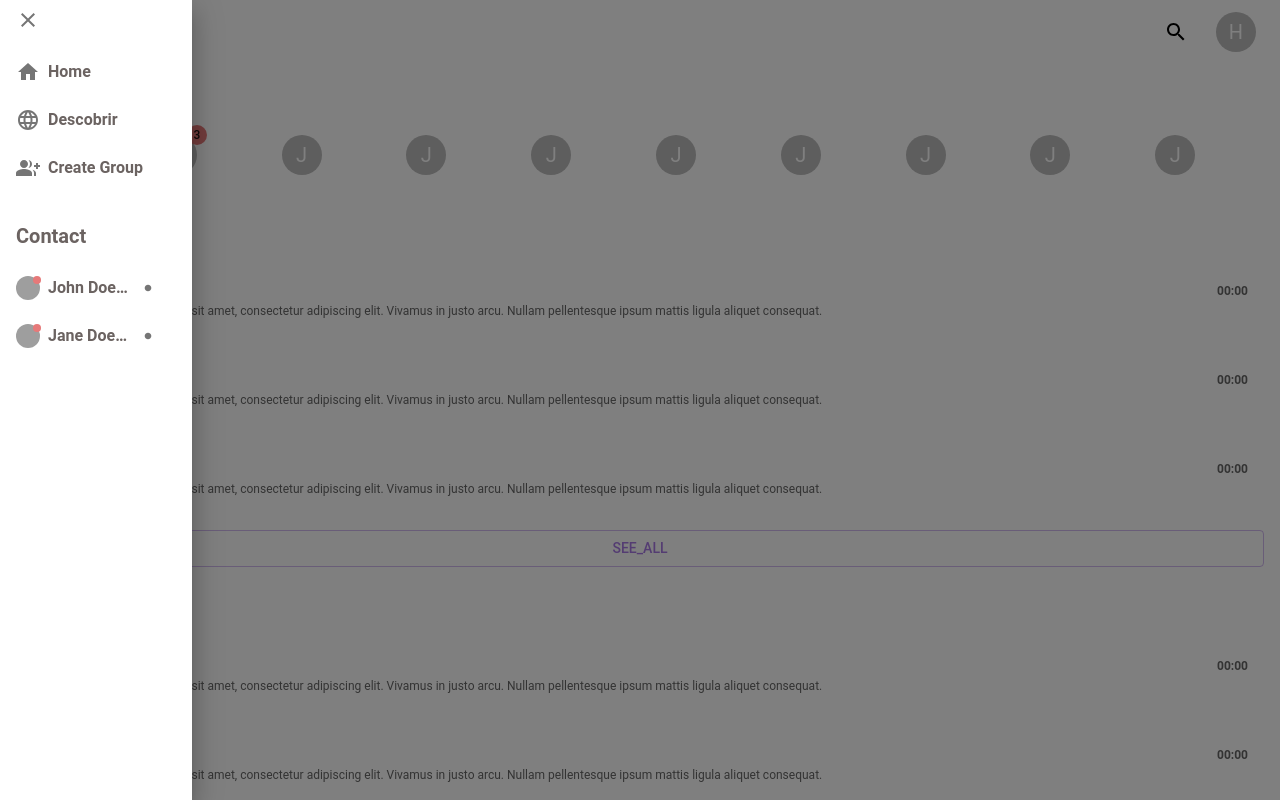
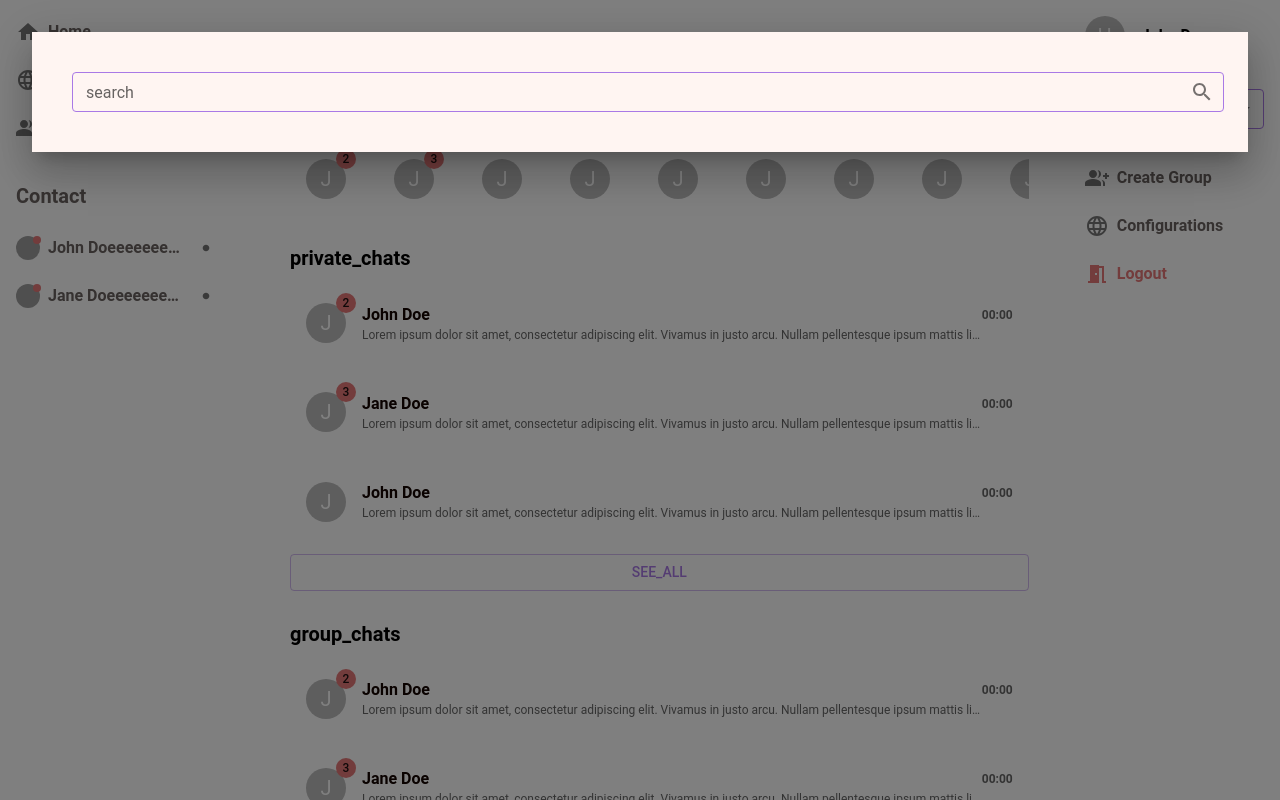
Before and after one commit to rafaeldellaquila/lotchats, a React (Vite) app: page / in a window 1280 px wide. Both pictures are taken after a click on the button "search". Shown: the top 800 px of the page. Built offline with nearby package versions, Linux system fonts and the light colour scheme; grey boxes are pictures that could not be loaded.

Commit message:
:lipstick: appbar adjustments and layout creation to enhance drawer responsiveness behavior.

```diff
--- a/src/components/Navbar/CommunityDrawer/index.tsx
+++ /dev/null
@@ -1,86 +0,0 @@
-import {
-  Home as HomeIcon,
-  Language as LanguageIcon,
-  GroupAdd as GroupAddIcon,
-  Circle as CircleIcon
-} from '@mui/icons-material'
-import {
-  Typography,
-  Avatar,
-  List,
-  ListItem,
-  ListItemIcon,
-  ListItemText,
-  Divider,
-  Badge
-} from '@mui/material'
-import { useTranslation } from 'react-i18next'
-
-import { primaryTypographyStyles } from '../styles'
-
-import { DrawerProps } from '@/@types/common'
-import Drawer from '@/components/shared/Drawer'
-
-const menuItems = [
-  { icon: <HomeIcon />, text: 'home' },
-  { icon: <LanguageIcon />, text: 'discover' },
-  { icon: <GroupAddIcon />, text: 'create_group' }
-]
-
-const contacts = [
-  {
-    name: 'John Doeeeeeeeeeeeeeeeeeeeeeeeeeeeeeeee',
-    avatar: '/path/to/avatar1.jpg',
-    status: 'online'
-  },
-  {
-    name: 'Jane Doeeeeeeeeeeeeeeeeeeeeeeeeeeeeeeeeee',
-    avatar: '/path/to/avatar2.jpg',
-    status: 'offline'
-  }
-]
-
-const CommunityDrawer: React.FC<DrawerProps> = ({ isOpen, toggle }) => {
-  const { t } = useTranslation()
-
-  return (
-    <Drawer isOpen={isOpen} toggle={toggle} anchor='left'>
-      <List>
-        {menuItems.map((item, index) => (
-          <ListItem key={index}>
-            <ListItemIcon>{item.icon}</ListItemIcon>
-            <ListItemText
-              primary={t(item.text)}
-              primaryTypographyProps={primaryTypographyStyles()}
-            />
-          </ListItem>
-        ))}
-        <Divider sx={{ m: '.5rem', borderColor: 'transparent' }} />
-        <Typography variant='h1' sx={{ p: 2 }} color='grey.100'>
-          {t('contact')}
-        </Typography>
-        {contacts.map((contact, index) => (
-          <ListItem key={index}>
-            <ListItemIcon>
-              <Badge color='error' overlap='circular' variant='dot'>
-                <Avatar src={contact.avatar} sx={{ width: 24, height: 24 }} />
-              </Badge>
-            </ListItemIcon>
-            <ListItemText
-              primary={contact.name}
-              sx={{
-                mr: '1rem'
-              }}
-              primaryTypographyProps={primaryTypographyStyles()}
-            />
-            <ListItemIcon>
-              <CircleIcon sx={{ width: 8, height: 8 }} />
-            </ListItemIcon>
-          </ListItem>
-        ))}
-      </List>
-    </Drawer>
-  )
-}
-
-export default CommunityDrawer
--- a/src/components/Navbar/index.tsx
+++ b/src/components/Navbar/index.tsx
@@ -5,18 +5,22 @@ import {
   IconButton,
   Toolbar,
   Typography,
-  Avatar
+  Avatar,
+  useMediaQuery,
+  useTheme
 } from '@mui/material'
 import { useTranslation } from 'react-i18next'
 
-import CommunityDrawer from './CommunityDrawer'
-import SearchModal from './SearchModal'
-import UserDrawer from './UserDrawer'
+import CommunitySideMenu from '../shared/CommunitySideMenu'
+import Drawer from '../shared/Drawer'
+import SearchModal from '../shared/SearchModal'
+import UserSideMenu from '../shared/UserSideMenu'
 
 import { useToggle } from '@/hooks/utils/useToggle'
 
 const NavBar: React.FC = () => {
   const { t } = useTranslation()
+  const isLargeScreen = useMediaQuery(useTheme().breakpoints.up('lg'))
   const [isCommunityDrawerOpen, toggleCommunityDrawer] = useToggle()
   const [isUserDrawerOpen, toggleUserDrawer] = useToggle()
   const [isModalOpen, toggleModalOpen] = useToggle()
@@ -25,6 +29,8 @@ const NavBar: React.FC = () => {
     <Box sx={{ flexGrow: 1 }}>
       <AppBar position='static' color='transparent' elevation={0}>
         <Toolbar>
+          {!isLargeScreen && (
+            <>
               <IconButton
                 size='large'
                 edge='start'
@@ -35,9 +41,20 @@ const NavBar: React.FC = () => {
               >
                 <MenuIcon />
               </IconButton>
+              <Drawer
+                isOpen={isCommunityDrawerOpen}
+                toggle={toggleCommunityDrawer}
+                anchor='left'
+              >
+                <CommunitySideMenu />
+              </Drawer>
+            </>
+          )}
+
           <Typography variant='h6' component='div' sx={{ flexGrow: 1 }}>
             {t('home')}
           </Typography>
+
           <IconButton
             size='large'
             edge='start'
@@ -48,15 +65,22 @@ const NavBar: React.FC = () => {
           >
             <SearchIcon />
           </IconButton>
+          <SearchModal isOpen={isModalOpen} toggle={toggleModalOpen} />
+
+          {!isLargeScreen && (
+            <>
               <Avatar onClick={toggleUserDrawer}>H</Avatar>
+              <Drawer
+                isOpen={isUserDrawerOpen}
+                toggle={toggleUserDrawer}
+                anchor='right'
+              >
+                <UserSideMenu />
+              </Drawer>
+            </>
+          )}
         </Toolbar>
       </AppBar>
-      <CommunityDrawer
-        isOpen={isCommunityDrawerOpen}
-        toggle={toggleCommunityDrawer}
-      />
-      <UserDrawer isOpen={isUserDrawerOpen} toggle={toggleUserDrawer} />
-      <SearchModal isOpen={isModalOpen} toggle={toggleModalOpen} />
     </Box>
   )
 }
--- /dev/null
+++ b/src/components/shared/CommunitySideMenu/index.tsx
@@ -0,0 +1,81 @@
+import {
+  Home as HomeIcon,
+  Language as LanguageIcon,
+  GroupAdd as GroupAddIcon,
+  Circle as CircleIcon
+} from '@mui/icons-material'
+import {
+  Typography,
+  Avatar,
+  List,
+  ListItem,
+  ListItemIcon,
+  ListItemText,
+  Divider,
+  Badge
+} from '@mui/material'
+import { useTranslation } from 'react-i18next'
+
+import { primaryTypographyStyles } from '@/components/Navbar/styles'
+
+const menuItems = [
+  { icon: <HomeIcon />, text: 'home' },
+  { icon: <LanguageIcon />, text: 'discover' },
+  { icon: <GroupAddIcon />, text: 'create_group' }
+]
+
+const contacts = [
+  {
+    name: 'John Doeeeeeeeeeeeeeeeeeeeeeeeeeeeeeeee',
+    avatar: '/path/to/avatar1.jpg',
+    status: 'online'
+  },
+  {
+    name: 'Jane Doeeeeeeeeeeeeeeeeeeeeeeeeeeeeeeeeee',
+    avatar: '/path/to/avatar2.jpg',
+    status: 'offline'
+  }
+]
+
+const CommunitySideMenu: React.FC = () => {
+  const { t } = useTranslation()
+
+  return (
+    <List>
+      {menuItems.map((item, index) => (
+        <ListItem key={index}>
+          <ListItemIcon>{item.icon}</ListItemIcon>
+          <ListItemText
+            primary={t(item.text)}
+            primaryTypographyProps={primaryTypographyStyles()}
+          />
+        </ListItem>
+      ))}
+      <Divider sx={{ m: '.5rem', borderColor: 'transparent' }} />
+      <Typography variant='h1' sx={{ p: 2 }} color='grey.100'>
+        {t('contact')}
+      </Typography>
+      {contacts.map((contact, index) => (
+        <ListItem key={index}>
+          <ListItemIcon>
+            <Badge color='error' overlap='circular' variant='dot'>
+              <Avatar src={contact.avatar} sx={{ width: 24, height: 24 }} />
+            </Badge>
+          </ListItemIcon>
+          <ListItemText
+            primary={contact.name}
+            sx={{
+              mr: '1rem'
+            }}
+            primaryTypographyProps={primaryTypographyStyles()}
+          />
+          <ListItemIcon>
+            <CircleIcon sx={{ width: 8, height: 8 }} />
+          </ListItemIcon>
+        </ListItem>
+      ))}
+    </List>
+  )
+}
+
+export default CommunitySideMenu
--- a/src/components/Navbar/SearchModal/index.tsx
+++ b/src/components/shared/SearchModal/index.tsx
@@ -10,9 +10,8 @@ import {
 } from '@mui/material'
 import { useTranslation } from 'react-i18next'
 
-import { searchModalStyles } from '../styles'
-
 import { DrawerProps } from '@/@types/common'
+import { searchModalStyles } from '@/components/Navbar/styles'
 
 const SearchModal: React.FC<DrawerProps> = ({ isOpen, toggle }) => {
   const { t } = useTranslation()
@@ -20,7 +19,11 @@ const SearchModal: React.FC<DrawerProps> = ({ isOpen, toggle }) => {
   return (
     <Modal open={isOpen} onClose={toggle} aria-labelledby='search-modal'>
       <Box sx={searchModalStyles}>
-        <FormControl sx={{ m: 1 }} variant='outlined' size='small'>
+        <FormControl
+          sx={{ m: 1, width: '100%' }}
+          variant='outlined'
+          size='small'
+        >
           <InputLabel htmlFor='adornment-search'>{t('search')}</InputLabel>
           <OutlinedInput
             id='adornment-search'
--- a/src/components/Navbar/UserDrawer/index.tsx
+++ b/src/components/shared/UserSideMenu/index.tsx
@@ -15,10 +15,7 @@ import {
 } from '@mui/material'
 import { useTranslation } from 'react-i18next'
 
-import { primaryTypographyStyles } from '../styles'
-
-import { DrawerProps } from '@/@types/common'
-import Drawer from '@/components/shared/Drawer'
+import { primaryTypographyStyles } from '@/components/Navbar/styles'
 import StatusSelect from '@/components/shared/StatusSelect'
 
 const menuItems = [
@@ -27,11 +24,11 @@ const menuItems = [
   { icon: <MeetingRoomIcon color='error' />, text: 'quit' }
 ]
 
-const UserDrawer: React.FC<DrawerProps> = ({ isOpen, toggle }) => {
+const UserSideMenu: React.FC = () => {
   const { t } = useTranslation()
 
   return (
-    <Drawer isOpen={isOpen} toggle={toggle} anchor='right'>
+    <Box>
       <Box
         sx={{
           display: 'flex',
@@ -66,8 +63,8 @@ const UserDrawer: React.FC<DrawerProps> = ({ isOpen, toggle }) => {
           </ListItem>
         ))}
       </List>
-    </Drawer>
+    </Box>
   )
 }
 
-export default UserDrawer
+export default UserSideMenu
--- /dev/null
+++ b/src/layout/AuthLayout/index.tsx
@@ -0,0 +1,65 @@
+// import { Box, useMediaQuery, useTheme } from '@mui/material'
+
+// import CommunitySideMenu from '@/components/shared/CommunitySideMenu'
+// import UserSideMenu from '@/components/shared/UserSideMenu'
+// import Navbar from '@components/Navbar'
+
+// const AuthLayout: React.FC<{ children: React.ReactNode }> = ({ children }) => {
+//   const isLargeScreen = useMediaQuery(useTheme().breakpoints.up('lg'))
+//   return (
+//     <Box>
+//       <Box sx={{ flexGrow: 1, display: 'flex', flexDirection: 'column' }}>
+//         <Navbar />
+//         <Box sx={{ flexGrow: 1, overflow: 'auto' }}>
+//           {isLargeScreen && <CommunitySideMenu />}
+//           <Box>{children}</Box>
+//           {isLargeScreen && <UserSideMenu />}
+//         </Box>
+//       </Box>
+//     </Box>
+//   )
+// }
+
+// export default AuthLayout
+import { Box, useMediaQuery, useTheme } from '@mui/material'
+
+import CommunitySideMenu from '@/components/shared/CommunitySideMenu'
+import UserSideMenu from '@/components/shared/UserSideMenu'
+import Navbar from '@components/Navbar'
+
+const AuthLayout: React.FC<{ children: React.ReactNode }> = ({ children }) => {
+  const theme = useTheme()
+  const isLargeScreen = useMediaQuery(theme.breakpoints.up('lg'))
+
+  return (
+    <Box sx={{ display: 'flex', flexDirection: 'column', height: '100vh' }}>
+      <Box
+        sx={{
+          display: 'flex',
+          flexGrow: 1,
+          overflow: 'auto',
+          flexDirection: isLargeScreen ? 'row' : 'column'
+        }}
+      >
+        {!isLargeScreen && <Navbar />}
+        {isLargeScreen && (
+          <Box sx={{ width: 250 }}>
+            <CommunitySideMenu />
+          </Box>
+        )}
+        <Box sx={{ flexGrow: 1, overflow: 'auto', p: 3 }}>
+          {isLargeScreen && <Navbar />}
+
+          {children}
+        </Box>
+        {isLargeScreen && (
+          <Box sx={{ width: 250 }}>
+            <UserSideMenu />
+          </Box>
+        )}
+      </Box>
+    </Box>
+  )
+}
+
+export default AuthLayout
--- a/src/pages/Home/index.tsx
+++ b/src/pages/Home/index.tsx
@@ -1,10 +1,9 @@
-import { Box } from '@mui/material'
 import { useTranslation } from 'react-i18next'
 
 import { ChatProps, PreviewChatProps } from '@/@types/common'
 import ChatCardList from '@/components/Chat/ChatCardList'
 import FavoriteList from '@/components/shared/FavoriteList'
-import Navbar from '@components/Navbar'
+import AuthLayout from '@/layout/AuthLayout'
 
 const mockFavoriteProps: ChatProps[] = [
   {
@@ -166,16 +165,11 @@ const Home: React.FC = () => {
   const { t } = useTranslation()
 
   return (
-    <Box>
-      <Box sx={{ flexGrow: 1, display: 'flex', flexDirection: 'column' }}>
-        <Navbar />
-        <Box sx={{ flexGrow: 1, overflow: 'auto' }}>
-          <FavoriteList FavoriteProps={mockFavoriteProps} maxVisible={10} />
-          <ChatCardList title={t('private_chats')} chats={chats} />
-          <ChatCardList title={t('group_chats')} chats={chats} />
-        </Box>
-      </Box>
-    </Box>
+    <AuthLayout>
+      <FavoriteList FavoriteProps={mockFavoriteProps} maxVisible={10} />
+      <ChatCardList title={t('private_chats')} chats={chats} />
+      <ChatCardList title={t('group_chats')} chats={chats} />
+    </AuthLayout>
   )
 }
 
```
Also changed, not shown: src/components/Navbar/SearchModal/styles.ts (deleted). Lines whose indentation alone changed are shown as unchanged.
